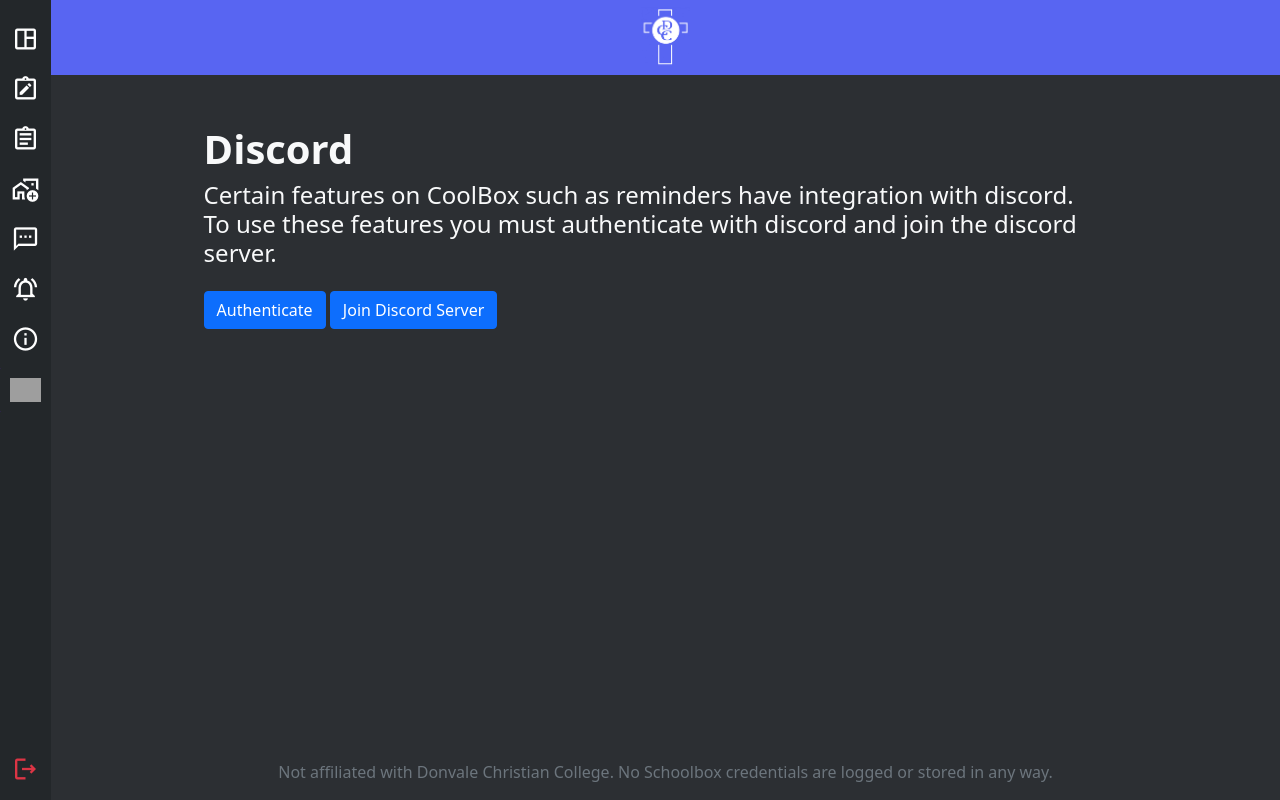
After one commit to SleepyStew/CoolBox_Old, a Django app: page /discord/ in a window 1280 px wide. The commit adds this page. Run offline with Django 4.2, Linux system fonts and the light colour scheme; the visitor is signed in with stand-in values (Sample User, id 1); data that the repository does not hold is empty; parts of the project's set-up code (start-up, migrations or seed data) failed here and were passed over; some libraries are stand-ins or nearby versions; grey boxes are pictures that could not be loaded.

Commit message:
reminders

```diff
--- a/discordoauth/urls.py
+++ b/discordoauth/urls.py
@@ -4,5 +4,8 @@
 
 urlpatterns = [
     path('oauth/login/', views.discord_oauth_login, name='login'),
+    path('oauth/logout/', views.discord_oauth_logout, name='logout'),
     path('oauth/redirect/', views.discord_oauth_redirect, name='redirect'),
+    path('invite/', views.discord_invite, name='invite'),
+    path('', views.discord_actions, name='discord'),
 ]
--- a/discordoauth/views.py
+++ b/discordoauth/views.py
@@ -1,11 +1,13 @@
 import requests
 from django.contrib import messages
+from django.contrib.auth.decorators import login_required
 from django.shortcuts import render, redirect
 from .models import DiscordOAuth
 
 # Create your views here.
 
 
+@login_required
 def discord_oauth_login(request):
     if request.user.discordoauth_set.exists():
         return redirect('/')
@@ -13,6 +15,7 @@
                     '&response_type=code&scope=identify')
 
 
+@login_required
 def discord_oauth_redirect(request):
     code = request.GET.get('code')
     if code:
@@ -52,3 +55,26 @@
     if discord_user:
         return discord_user
     return False
+
+
+@login_required
+def discord_actions(request):
+    discord_user = get_discord_user(request.user)
+    if discord_user:
+        discord_name = discord_user['username'] + '#' + discord_user['discriminator']
+        return render(request, 'discordoauth/discordactions.html', context={'discord_user': discord_user, 'discord_name': discord_name})
+    return render(request, 'discordoauth/discordactions.html', {'discord_user': discord_user})
+
+
+@login_required
+def discord_invite(request):
+    return redirect('https://discord.com/invite/86f8YEtTa6')
+
+
+@login_required
+def discord_oauth_logout(request):
+    if request.user.discordoauth_set.exists():
+        for discordoauth in request.user.discordoauth_set.all():
+            discordoauth.delete()
+        messages.success(request, "Successfully unlinked Discord account.")
+    return redirect('/discord/')
--- a/templates/base.html
+++ b/templates/base.html
@@ -53,7 +53,7 @@
             <a href="https://chats.coolbox.lol/" class="text-nowrap" title="Discussion"><span class="material-icons-outlined">textsms</span></a>
             <a href="/reminders/" class="text-nowrap {% if "/reminders/" in request.path %}active-icon{% endif %}" title="Reminders"><span class="material-icons-outlined">notifications_active</span></a>
             <a href="/information/" class="text-nowrap {% if "/information/" in request.path%}active-icon{% endif %}" title="Information"><span class="material-icons-outlined">info</span></a>
-            <a href="https://discord.gg/86f8YEtTa6" class="text-nowrap" title="Discord"><img src="{% static "/base/images/discord.png" %}" alt="Discord" style="width: 31px"></a>
+            <a href="/discord/" class="text-nowrap {% if "/discord/" in request.path%}active-icon{% endif %}" title="Discord"><img src="{% static "/base/images/discord.png" %}" alt="Discord" style="width: 31px"></a>
             <a href="/auth/logout/" id="logout-button" class="text-danger text-nowrap" title="Logout"><span class="material-icons-outlined">logout</span></a>
         {% else %}
             <a href="/auth/login/" class="text-nowrap {% if "/auth/login/" in request.path %}active-icon{% endif %}" title="Login"><span class="material-icons-outlined">login</span></a>
--- /dev/null
+++ b/templates/discordoauth/discordactions.html
@@ -0,0 +1,23 @@
+{% extends "base.html" %}
+{% load static %}
+{% block title %}Discord{% endblock %}
+{% block stylesheets %}
+{% endblock %}
+{% block scripts %}
+{% endblock %}
+{% block content %}
+    <h1 class="text-light fw-bold">Discord</h1>
+    {% if discord_user %}
+        <h5 class="text-light">Your account is authenticated with the discord user {{ discord_name }}.</h5>
+    {% else %}
+        <h4 class="text-light">
+            Certain features on CoolBox such as reminders have integration with discord.<br>
+            To use these features you must authenticate with discord and join the discord server.
+        </h4>
+        <a href="/discord/oauth/login/"><button class="btn btn-primary mt-3">Authenticate</button></a>
+    {% endif %}
+    <a href="/discord/invite" target="_blank"><button class="btn btn-primary mt-3">Join Discord Server</button></a>
+    {% if discord_user %}
+        <a href="/discord/oauth/logout/"><button class="btn btn-primary mt-3">Logout</button></a>
+    {% endif %}
+{% endblock %}
--- a/templates/reminders/reminders.html
+++ b/templates/reminders/reminders.html
@@ -7,8 +7,8 @@
 {% endblock %}
 {% block content %}
     <h1 class="text-light fw-bold">Reminders</h1>
-    {% if discordoauthed %}
-        <h5 class="text-light">Reminder alerts will be sent to {{ discord_full_name }}</h5>
+    {% if discord_authenticated %}
+        <h5 class="text-light">Reminder alerts will be sent to your discord.</h5>
         {% for reminder in reminders %}
             {% if not reminder.fulfilled %}
                 <div class="card mb-3">
```
Also changed, not shown: reminders/views.py (+4 -10 lines).
